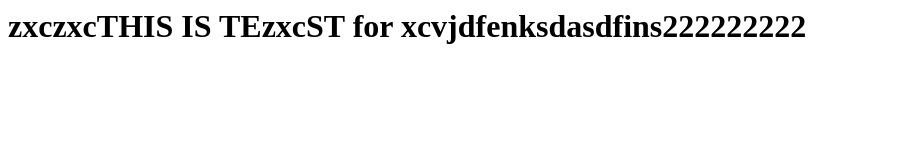
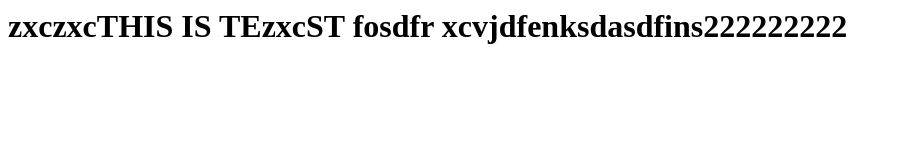
Before and after one commit to Soso990/test, a plain HTML site: page index.html in a window 1280 px wide. Shown: the whole page, without its empty margins (0-901 px from the left). Drawn offline with Linux system fonts and the light colour scheme.

Commit message:
Update index.html

```diff
--- a/index.html
+++ b/index.html
@@ -1 +1 @@
-<h1> zxczxcTHIS IS TEzxcST for xcvjdfenksdasdfins222222222</h1>
+<h1> zxczxcTHIS IS TEzxcST fosdfr xcvjdfenksdasdfins222222222</h1>
```
